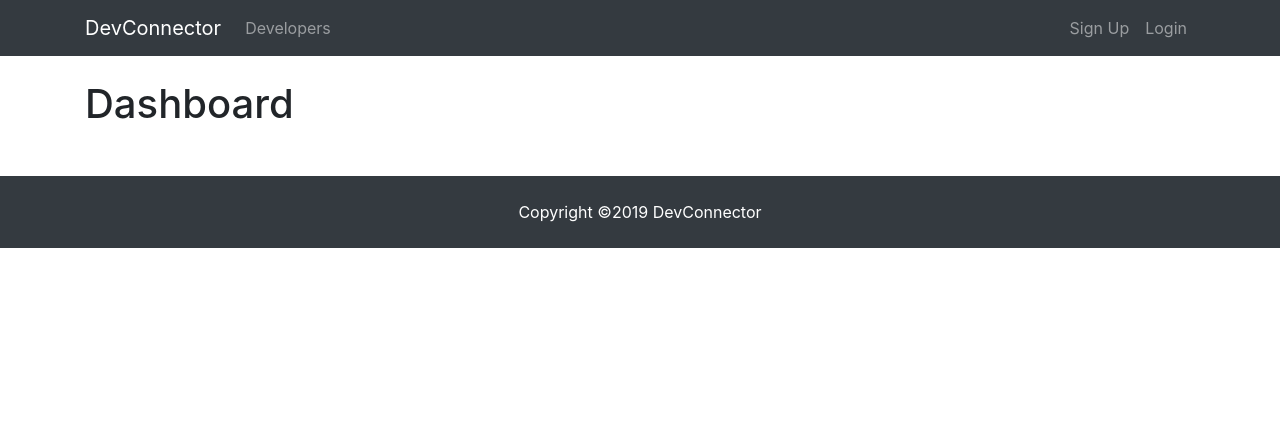
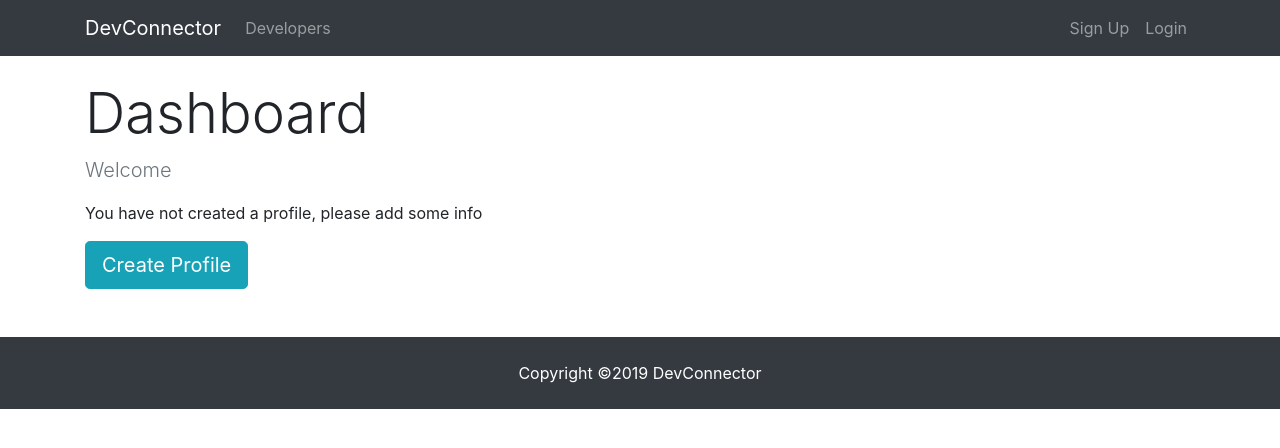
Before and after one commit to hemantreddy/dev-connector, a React (Create React App) app in the folder client/: page /dashboard in a window 1280 px wide. Shown: the top 448 px of the page. Built offline with nearby package versions, Linux system fonts and the light colour scheme; no server answers.

Commit message:
spinner and dashboard component

```diff
--- a/client/src/actions/profileActions.js
+++ b/client/src/actions/profileActions.js
@@ -1,12 +1,13 @@
 import axios from 'axios';
 
-import { GET_PROFILE, PROFILE_LOADING, CLEAR_CURRENT_PROFILE , } from './types';
+import { GET_PROFILE, PROFILE_LOADING, CLEAR_CURRENT_PROFILE } from './types';
 
 //get current profile
 
 export const getCurrentProfile = () => dispatch => {
     dispatch(setProfileLoading());
-    axios.get('/profile')
+    axios
+        .get('/profile')
         .then(res =>
             dispatch({
                 type : GET_PROFILE,
@@ -22,7 +23,6 @@
 }
 
 // profile loading
-
 export const setProfileLoading = () => {
     return {
         type : PROFILE_LOADING
--- a/client/src/components/auth/Login.js
+++ b/client/src/components/auth/Login.js
@@ -15,14 +15,12 @@
     }
 
     componentDidMount(){
-      console.log('hello')
       if(this.props.auth.isAuthenticated) {
         this.props.history.push('/dashboard')
       }
     }
 
     componentWillReceiveProps(nextProps){
-      console.log(nextProps.auth.isAuthenticated)
       if (nextProps.auth.isAuthenticated) {
         this.props.history.push('/dashboard')
     }
--- /dev/null
+++ b/client/src/components/common/Spinner.js
@@ -0,0 +1,13 @@
+import React from 'react';
+import spinner from './spinner.gif'
+
+export default function Spinner() {
+    return (
+        <div>
+            <img src = {spinner}
+            style = {{width : '200px', margin : 'auto', display : 'block'}}
+            alt = "Loading"
+            />
+        </div>
+    );
+};
--- a/client/src/components/dashboard/Dashboard.js
+++ b/client/src/components/dashboard/Dashboard.js
@@ -1,19 +1,65 @@
 import React, { Component } from 'react';
+import {Link} from 'react-router-dom';
 import PropTypes from 'prop-types';
 import {connect} from 'react-redux';
-import { getCurrentProfile } from '../../actions/profileActions'
+import { getCurrentProfile } from '../../actions/profileActions';
+import Spinner from '../common/Spinner'
 
 class Dashboard extends Component {
     componentDidMount() {
         this.props.getCurrentProfile();
     }
     render() {
+
+        const { user } = this.props.auth;
+        const { profile, loading } = this.props.profile;
+
+        let dashboardContent;
+
+        if(profile === null || loading) {
+            dashboardContent = <Spinner/>
+
+        } else {
+            // check if logged in user has profile data
+            if(Object.keys(profile).length > 0) {
+               dashboardContent = <h4>TODO :DISPLAY PROFILE</h4>
+            } else {
+                // user is logged in but has no profile
+                dashboardContent = (
+                    <div>
+                        <p className = "lead text-muted">Welcome {user.name}</p>
+                        <p>You have not created a profile, please add some info</p>
+                        <Link to = "/create-profile" className = "btn btn-lg btn-info">
+                            Create Profile
+                        </Link>
+                    </div>
+                )
+            }
+        }
+
         return (
-            <div>
-                <h1>Dashboard</h1>
+          <div className="dashboard">
+            <div className="container">
+              <div className="row">
+                <div className="cold md-12">
+                  <h1 className="display-4"> Dashboard </h1>
+                  {dashboardContent}
+                </div>
+              </div>
             </div>
-        )
+          </div>
+        );
     }
 }
 
-export default connect(null, {getCurrentProfile})(Dashboard);
+Dashboard.propTypes = {
+    getCurrentProfile : PropTypes.func.isRequired,
+    auth : PropTypes.object.isRequired,
+    profile : PropTypes.object.isRequired,
+}
+
+const mapStateToProps = state => ({
+    profile : state.profile,
+    auth : state.auth
+})
+export default connect(mapStateToProps, {getCurrentProfile})(Dashboard);
```
Also changed, not shown: client/src/components/common/spinner.gif (added).
